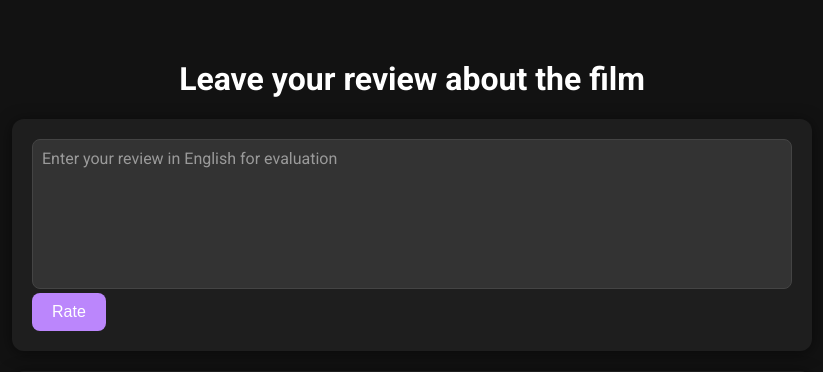
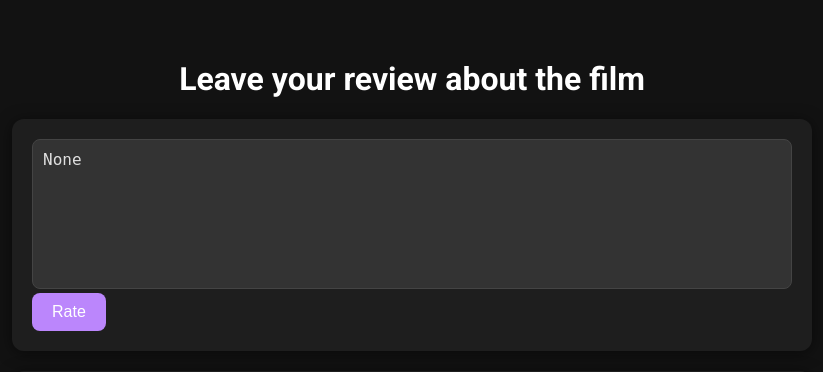
Before and after one commit to Rcinderblock/movie_reviewer, a Django app: page / in a window 1280 px wide. Shown: the top 372 px of the page, without its empty margins (228-1051 px from the left). Run offline with Django 5.2, Linux system fonts and the light colour scheme; parts of the project's set-up code (start-up, migrations or seed data) failed here and were passed over.

Commit message:
try 2 new design

```diff
--- a/reviews/templates/reviews/home.html
+++ b/reviews/templates/reviews/home.html
@@ -100,7 +100,7 @@
         <form method="post">
             {% csrf_token %}
             <div style="position: relative;">
-                <textarea id="review" name="review" placeholder=" " required></textarea>
+                <textarea id="review" name="review" placeholder=" " required>{{ review }}</textarea>
                 <label class="placeholder">Enter your review in English for evaluation</label>
             </div>
             <button type="submit">Rate</button>
```
